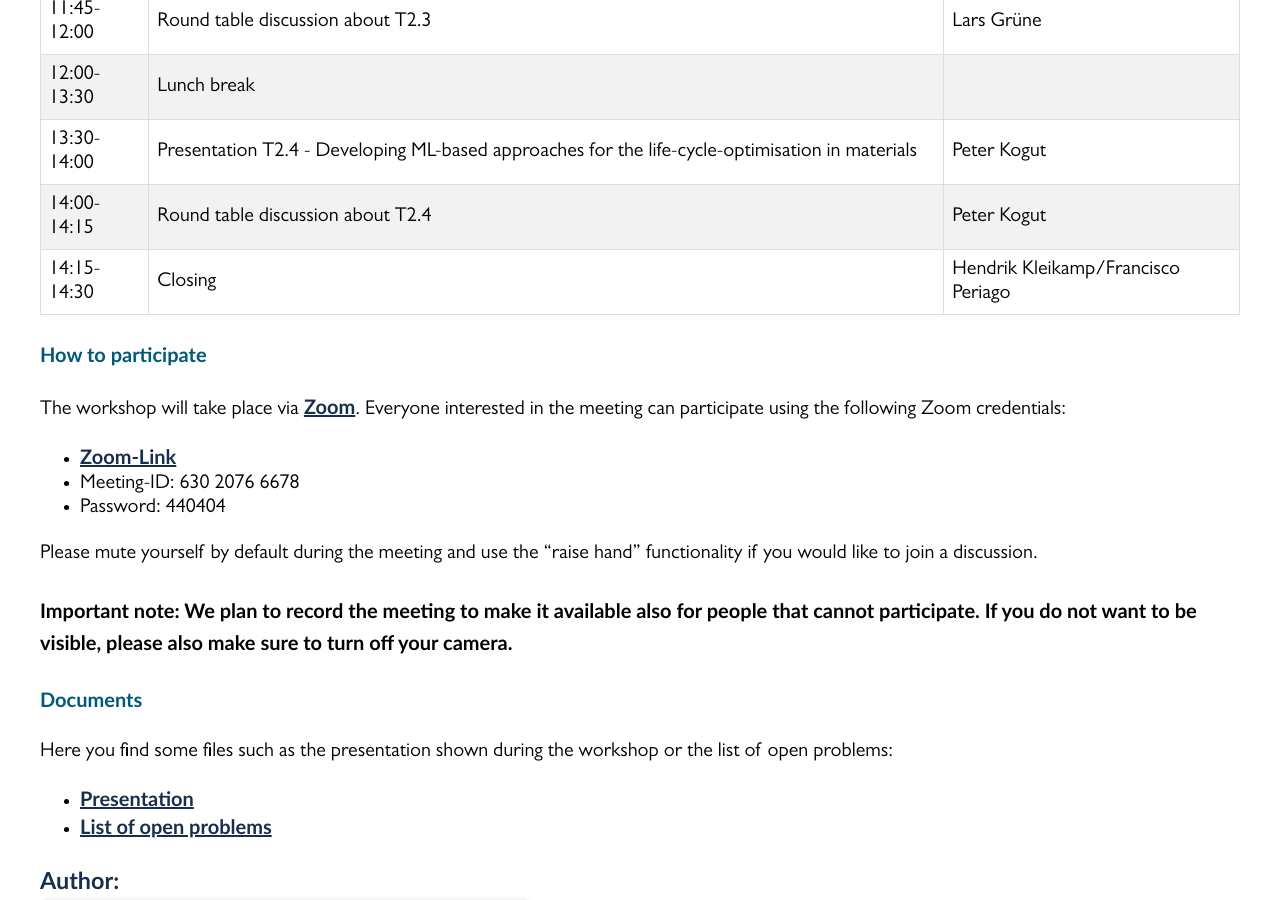
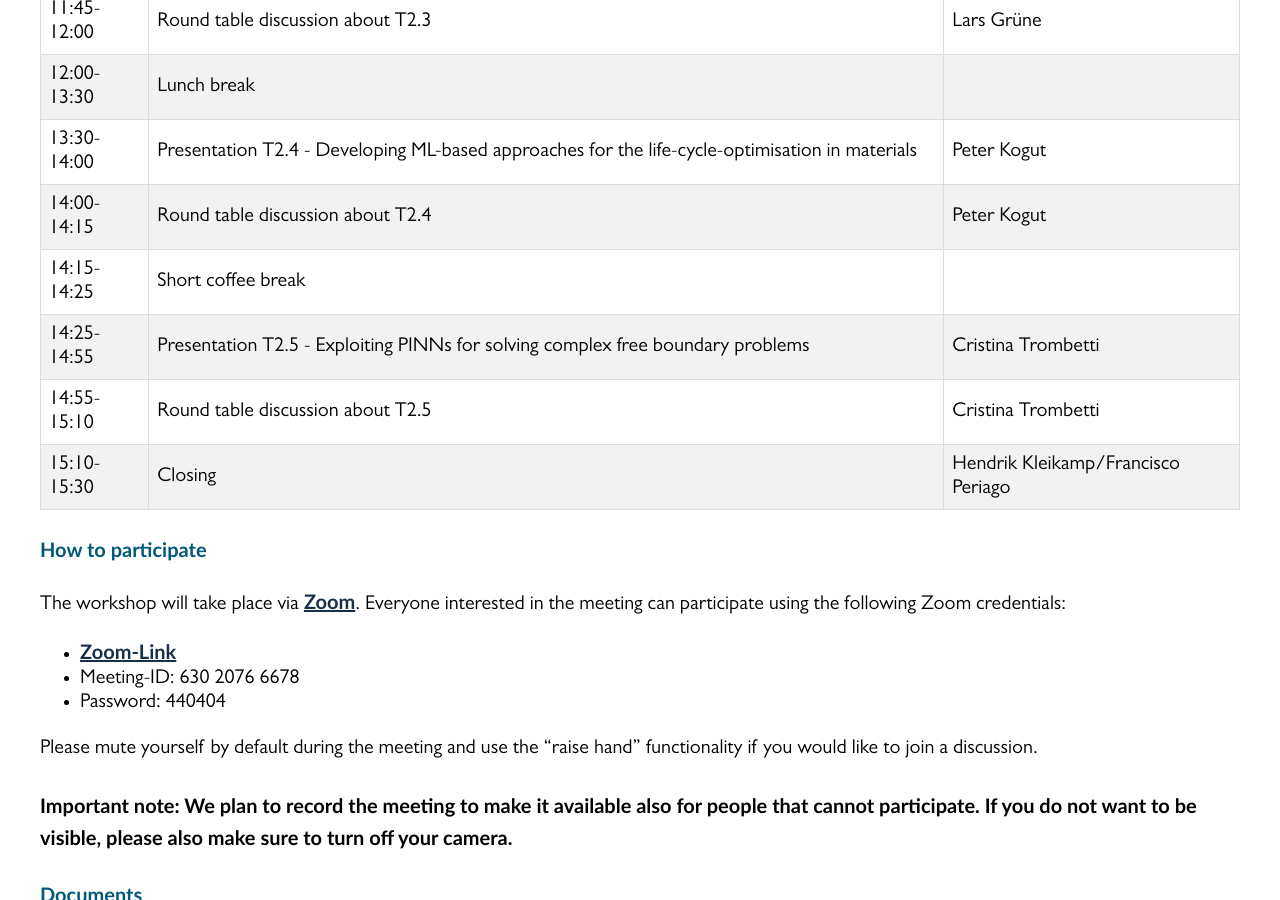
Before and after one commit to InterCoML/homepage, a Jekyll site: the page built from _news/wg2kickoff.md, in a window 1280 px wide and 900 px high, scrolled down 1097 px. Built offline with Jekyll 4.4.1, drawn with Linux system fonts in a browser that asks for light colours.

Commit message:
update of kickoff workshop information

```diff
--- a/_news/wg2kickoff.md
+++ b/_news/wg2kickoff.md
@@ -88,7 +88,22 @@ All times mentioned in the table below are CEST.
       <td>Peter Kogut</td>
     </tr>
     <tr>
-      <td>14:15-14:30</td>
+      <td>14:15-14:25</td>
+      <td>Short coffee break</td>
+      <td></td>
+    </tr>
+    <tr>
+      <td>14:25-14:55</td>
+      <td>Presentation T2.5 - Exploiting PINNs for solving complex free boundary problems</td>
+      <td>Cristina Trombetti</td>
+    </tr>
+    <tr>
+      <td>14:55-15:10</td>
+      <td>Round table discussion about T2.5</td>
+      <td>Cristina Trombetti</td>
+    </tr>
+    <tr>
+      <td>15:10-15:30</td>
       <td>Closing</td>
       <td>Hendrik Kleikamp/Francisco Periago</td>
     </tr>
```
